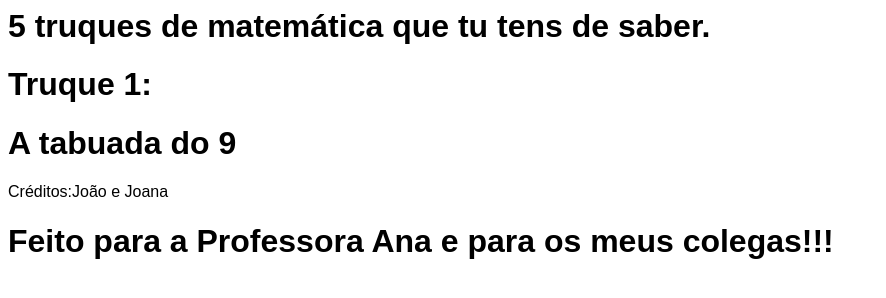
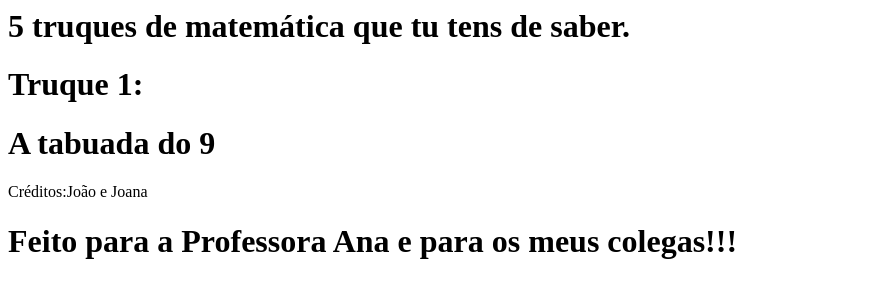
Before and after one commit to jvnabais/test-index, a plain HTML site: page index.html in a window 1280 px wide. Shown: the whole page, without its empty margins (0-886 px from the left). Drawn offline with Linux system fonts and the light colour scheme.

Commit message:
Update style.css

```diff
--- a/style.css
+++ b/style.css
@@ -1,6 +1,6 @@
   h1 {
-    font-family: sans-serif;
+    font-family: 'Times New Roman', Times, serif;
   }
   p {
-    font-family: sans-serif;
+    font-family: 'Times New Roman', Times, serif;
   }
```
